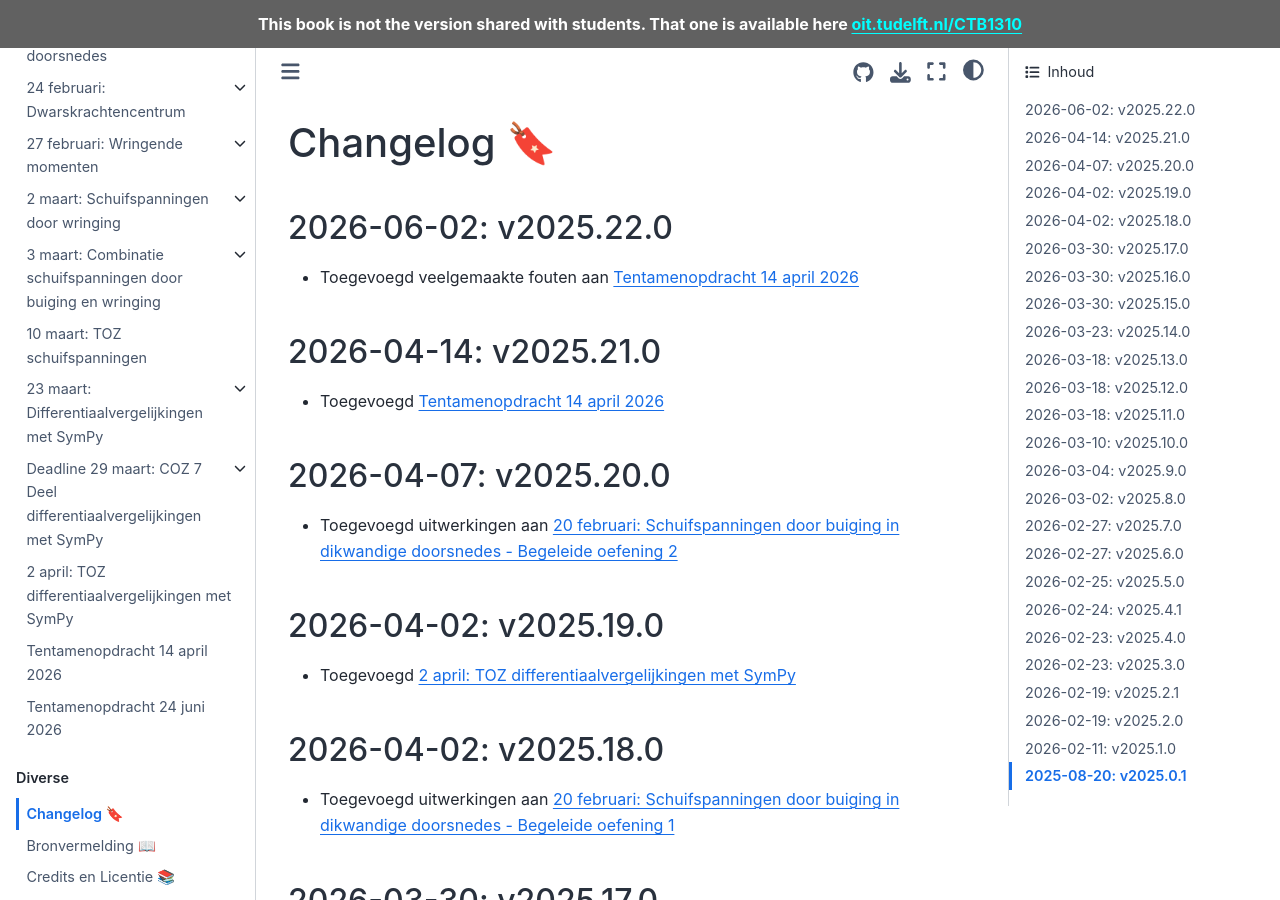
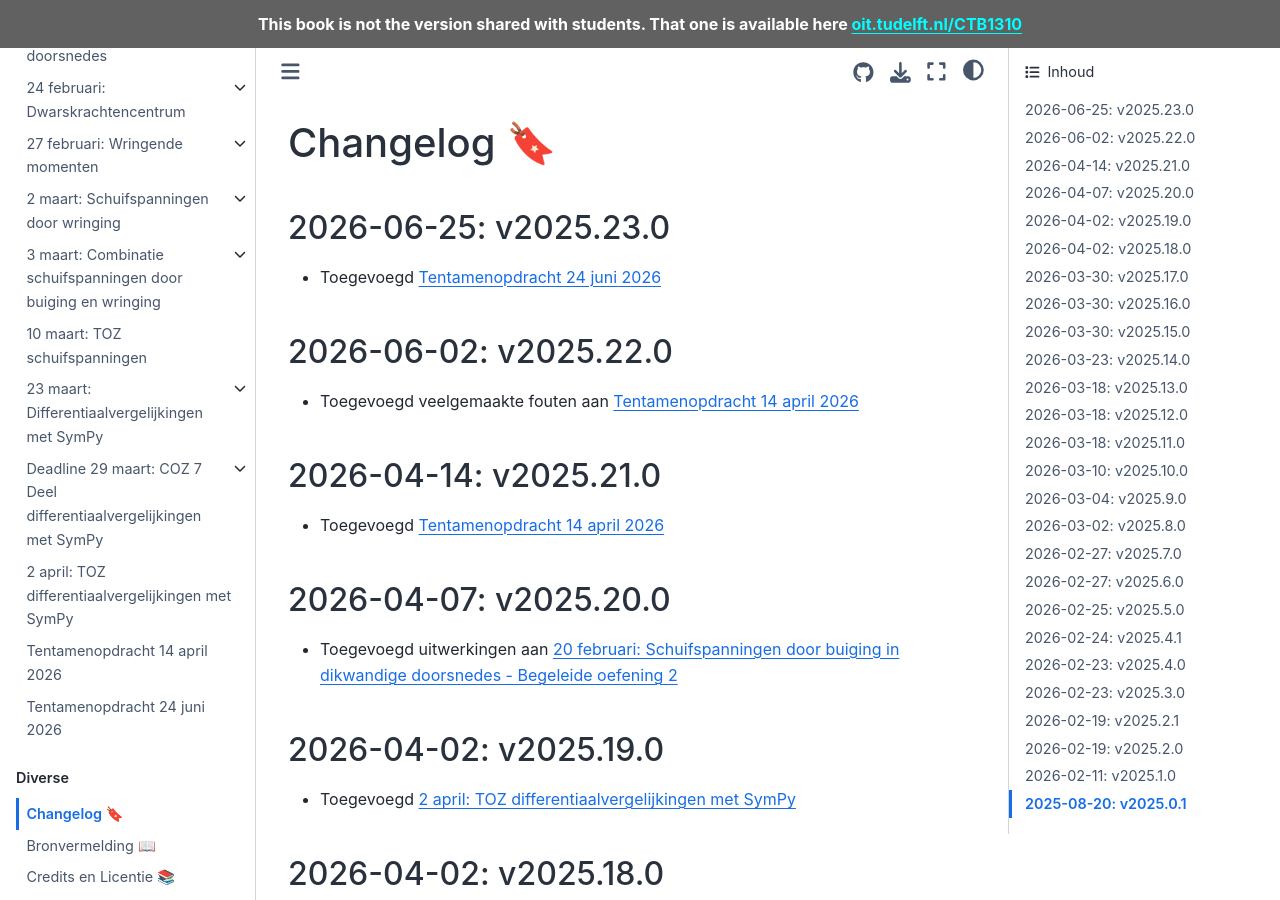
Before and after one commit to TUDelft-books/CTB1310, a Jupyter Book: the page built from book/changelog.md, in a window 1280 px wide and 900 px high. Built offline with Jupyter Book 1.0.4 settings and Sphinx 7.4.7 and the Sphinx Book theme 1.1.4, drawn with Linux system fonts in a browser that asks for light colours; comment, search, counter and statistics services are not loaded.

Commit message:
Add changelog entry for version 2025.23.0

```diff
--- a/book/changelog.md
+++ b/book/changelog.md
@@ -1,4 +1,7 @@
 # Changelog 🔖
+
+## 2026-06-25: v2025.23.0
+- Toegevoegd [](./exam/2026-06-24.md)
 
 ## 2026-06-02: v2025.22.0
 - Toegevoegd veelgemaakte fouten aan [](./exam/2026-04-14.md)
```
